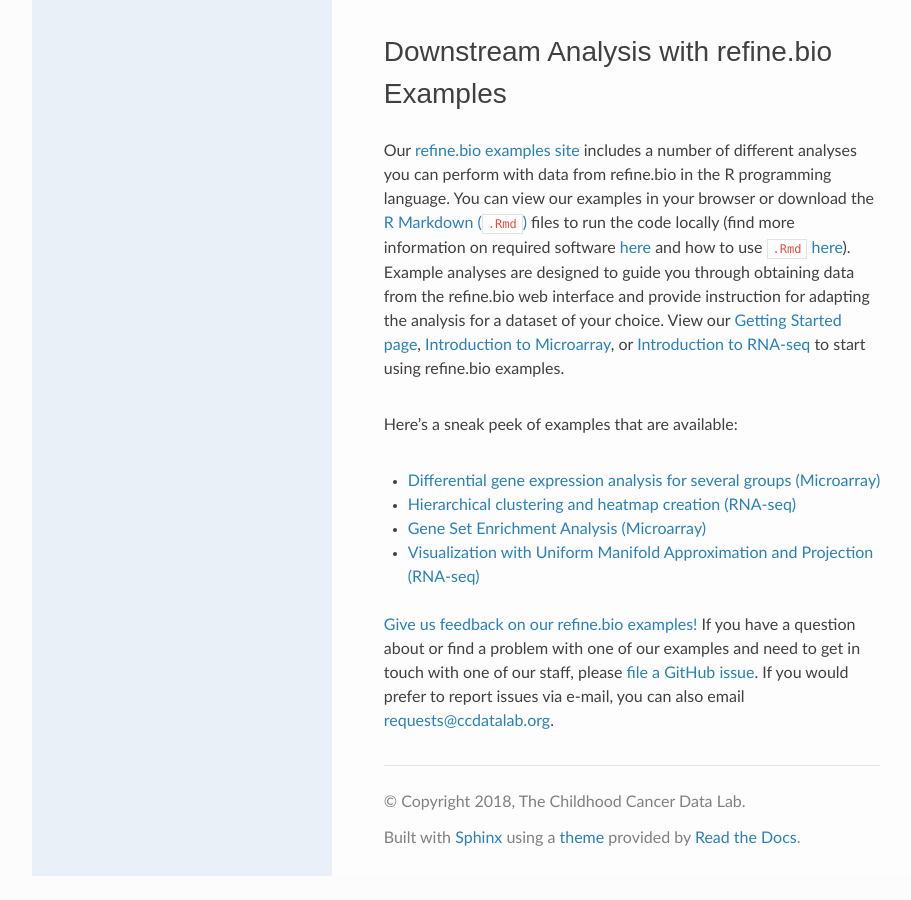
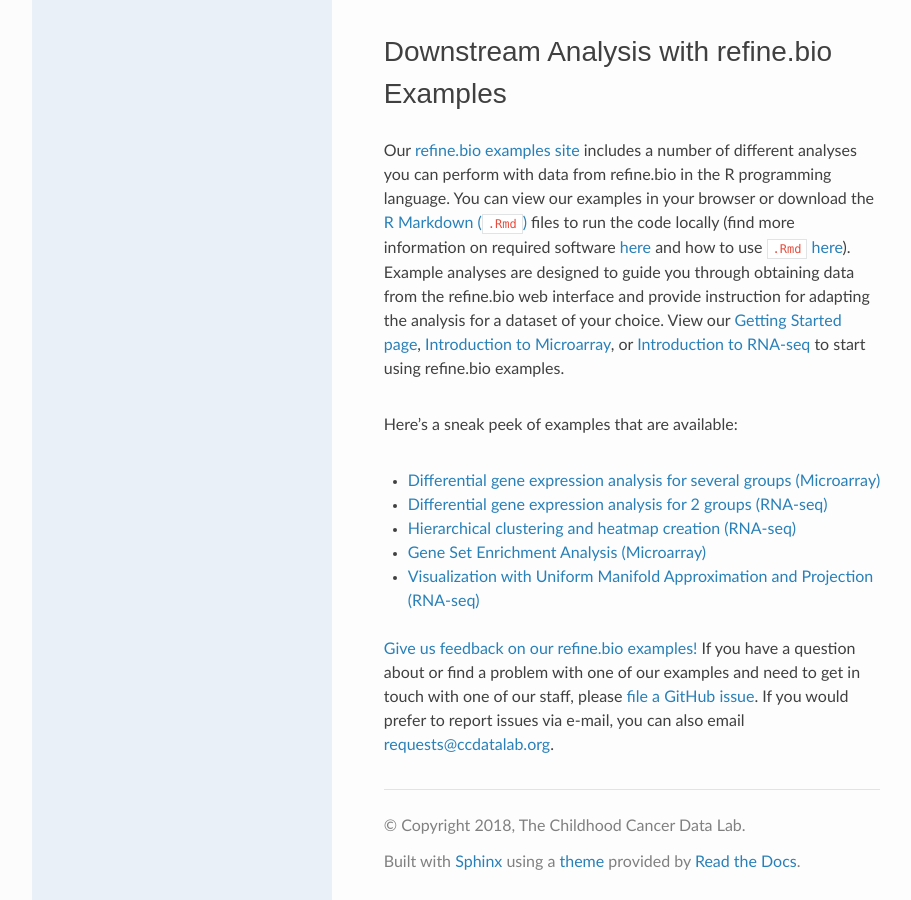
Before and after one commit to AlexsLemonade/refinebio-docs, a Sphinx documentation site: the page built from docs/main_text.md, in a window 1280 px wide and 900 px high, scrolled down 28031 px. Shown: the whole window, without its empty margins (158-1069 px from the left). Built offline with Sphinx 7.4.7 and the Read the Docs theme 2.0.0, drawn with Linux system fonts in a browser that asks for light colours; before the commit the page ends 28907 px from its top, so only the background shows below that.

Commit message:
Add RNA-seq DGE example

```diff
--- a/docs/main_text.md
+++ b/docs/main_text.md
@@ -548,6 +548,7 @@
 Here's a sneak peek of examples that are available:
 
 * <a href = "https://alexslemonade.github.io/refinebio-examples/02-microarray/differential-expression_microarray_02_several-groups.html" target = "blank">Differential gene expression analysis for several groups (Microarray)</a>
+* <a href = "https://alexslemonade.github.io/refinebio-examples/03-rnaseq/differential-expression_rnaseq_01.html#analysis" target = "blank">Differential gene expression analysis for 2 groups (RNA-seq)</a>
 * <a href = "https://alexslemonade.github.io/refinebio-examples/03-rnaseq/clustering_rnaseq_01_heatmap.html" target = "blank">Hierarchical clustering and heatmap creation (RNA-seq)</a>
 * <a href = "https://alexslemonade.github.io/refinebio-examples/02-microarray/pathway-analysis_microarray_02_gsea.html" target = "blank">Gene Set Enrichment Analysis (Microarray)</a>
 * <a href = "https://alexslemonade.github.io/refinebio-examples/03-rnaseq/dimension-reduction_rnaseq_02_umap.html" target = "blank">Visualization with Uniform Manifold Approximation and Projection (RNA-seq)</a>
```
